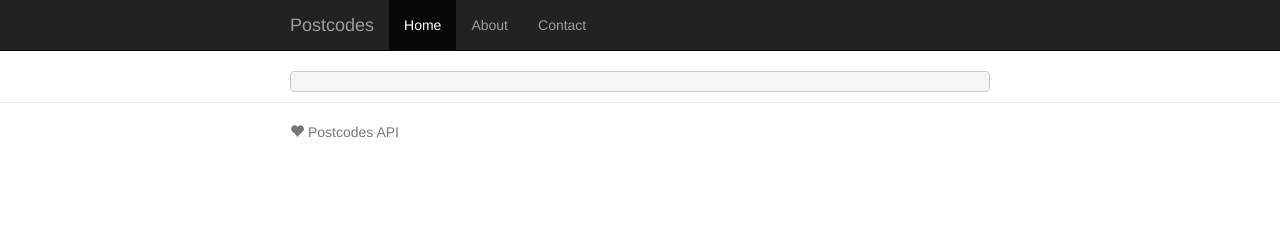
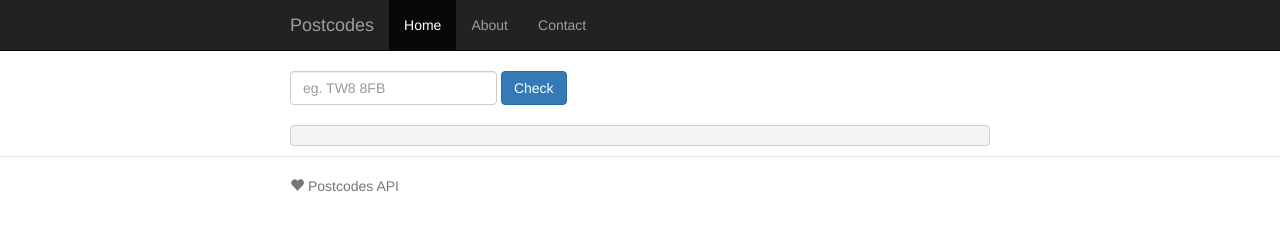
Before and after one commit to vasildakov-zz/postcodes-angularjs, a website: page app/index.html in a window 1280 px wide. Drawn offline with nearby package versions, Linux system fonts and the light colour scheme; some packages are replaced by stand-ins of ours; files that its build step writes are made by us from their sources; no server answers; a script that the page names is missing.

Commit message:
Updated postcode service and unit tests

```diff
--- a/app/scripts/controllers/main.js
+++ b/app/scripts/controllers/main.js
@@ -8,12 +8,18 @@
  * Controller of the Postcodes
  */
 app.controller('MainCtrl', function ($scope, Postcodes) {
+
+    $scope.postcode = null;
+
     $scope.awesomeThings = [1, 2, 3, 'home'];
 
+    $scope.response = {};
 
-    Postcodes.lookup('TW8 8FB').then(function(response){
-        $scope.response = response;
-    });
+    $scope.lookup = function(postcode) {
+        Postcodes.lookup(postcode).then(function(response){
+            $scope.response = response;
+        });
+    };
 
 
     // $scope.postcode = JSON.stringify(response, null, 4)
--- a/app/scripts/services/postcodes.js
+++ b/app/scripts/services/postcodes.js
@@ -41,6 +41,7 @@ app.factory('Postcodes', function($http, $q) {
     */
     Postcodes.lookup = function (postcode) {
 
+        //return $http.get(host + '/api/postcodes/' + postcode);
         var promise = $http.get(host + '/api/postcodes/' + postcode).then(
             function success(response) {
                 return response;
--- a/app/views/main.html
+++ b/app/views/main.html
@@ -1,5 +1,27 @@
 <div ng-controller="MainCtrl">
-  <div ng-model="response">
-    <pre>{{response.data | json}}</pre>
-  </div>
+
+    <form class="form-inline">
+
+        <div class="form-group">
+
+            <input type="text"
+                   class="form-control"
+                   ng-model="postcode"
+                   name="postcode"
+                   placeholder="eg. TW8 8FB">
+
+            <button ng-click="lookup(postcode)"
+                    ng-init=""
+                    type="submit"
+                    class="btn btn-primary">Check</button>
+
+        </div>
+    </form>
+
+    <br>
+
+    <div ng-model="response">
+        <pre>{{response.data | json}}</pre>
+    </div>
+
 </div>
```
Also changed, not shown: test/spec/controllers/main.js (+2 -3 lines).
